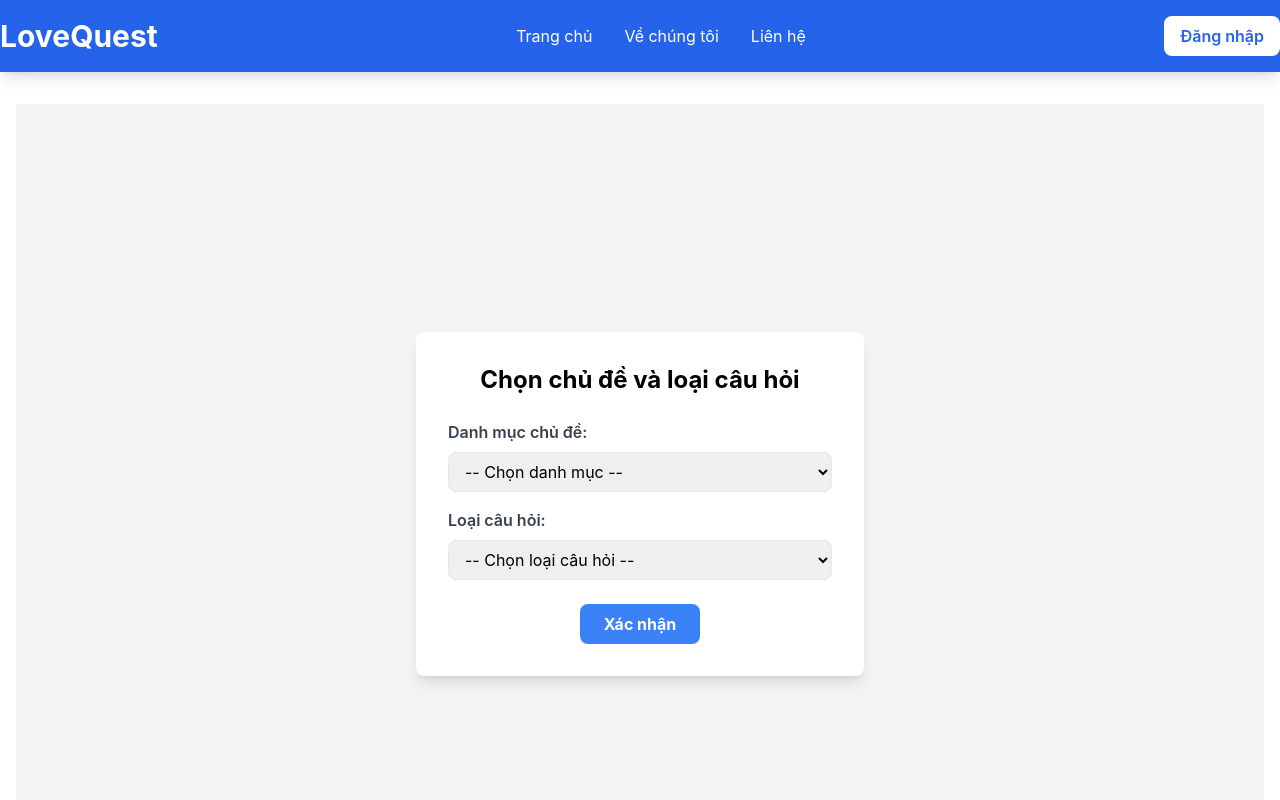
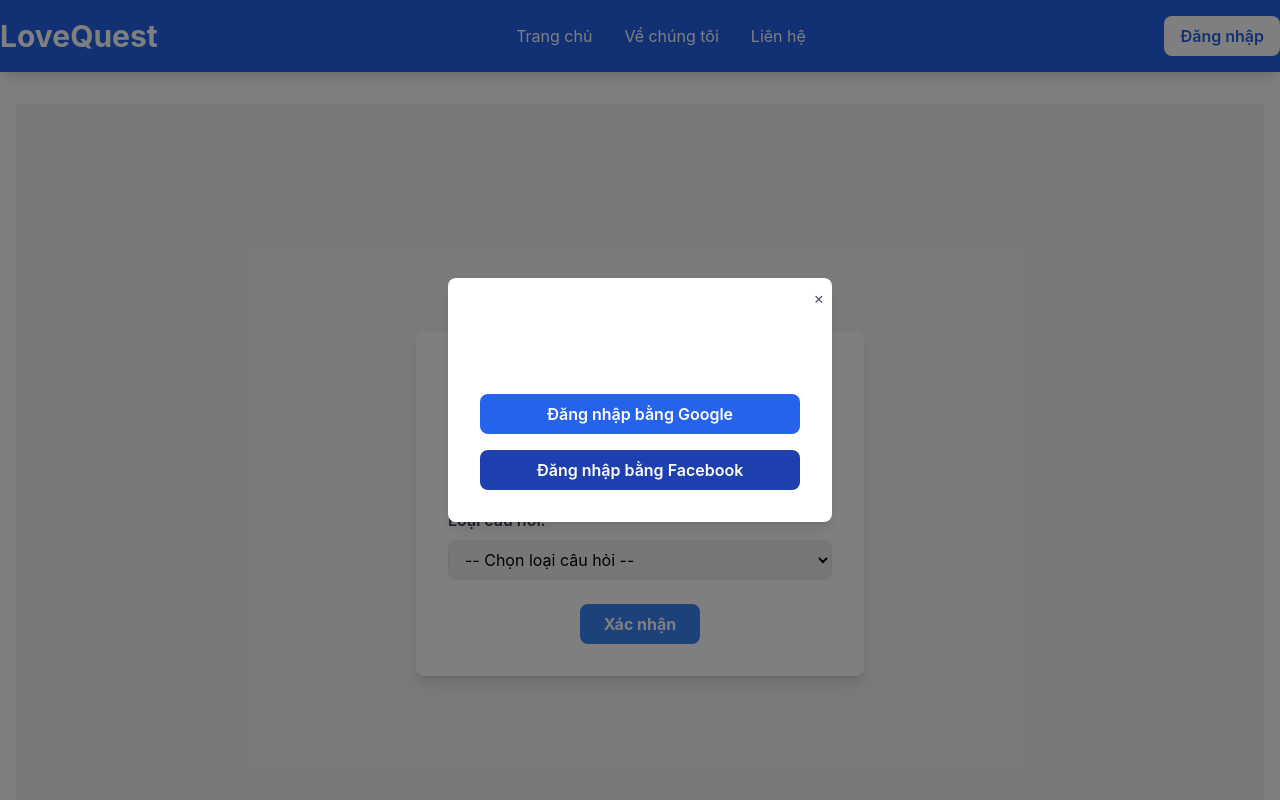
Before and after one commit to CrisJason7/LoveQuest, a React (Create React App) app: page /category in a window 1280 px wide. Both pictures are taken after a click on the button "Đăng nhập". Shown: the top 800 px of the page. Built offline with nearby package versions, Linux system fonts and the light colour scheme.

Commit message:
Google login package and LoginModal

```diff
--- a/package.json
+++ b/package.json
@@ -3,6 +3,7 @@
   "version": "0.1.0",
   "private": true,
   "dependencies": {
+    "@react-oauth/google": "^0.12.1",
     "@testing-library/jest-dom": "^5.17.0",
     "@testing-library/react": "^13.4.0",
     "@testing-library/user-event": "^13.5.0",
--- a/src/components/Header/Header.tsx
+++ b/src/components/Header/Header.tsx
@@ -1,13 +1,29 @@
-import React from "react";
+import React, { useState } from "react";
+import { useGoogleLogin } from "@react-oauth/google";
+import LoginModal from "../Modal/LoginModal";
 
 const Header: React.FC = () => {
+  const [isModalOpen, setModalOpen] = useState(false);
+
+  const loginWithGoogle = useGoogleLogin({
+    onSuccess: codeResponse =>
+      console.log("Google login success", codeResponse),
+    flow: "auth-code"
+  });
+
+  const loginWithFacebook = () => {
+    console.log("Facebook login success");
+  };
+
+  const toggleModal = () => {
+    setModalOpen(!isModalOpen);
+  };
+
   return (
     <header className="bg-blue-600 text-white shadow-lg py-4">
       <div className="container mx-auto flex justify-between items-center">
-        {/* Logo hoặc tiêu đề */}
         <h1 className="text-3xl font-bold">LoveQuest</h1>
 
-        {/* Menu điều hướng */}
         <nav>
           <ul className="flex space-x-8">
             <li>
@@ -28,13 +44,23 @@
           </ul>
         </nav>
 
-        {/* Button Đăng nhập */}
         <div>
-          <button className="bg-white text-blue-600 font-semibold py-2 px-4 rounded-lg hover:bg-gray-100 transition-all duration-300">
+          <button
+            className="bg-white text-blue-600 font-semibold py-2 px-4 rounded-lg hover:bg-gray-100 transition-all duration-300"
+            onClick={toggleModal}
+          >
             Đăng nhập
           </button>
         </div>
       </div>
+
+      {/* Modal */}
+      <LoginModal
+        isOpen={isModalOpen}
+        onClose={toggleModal}
+        onGoogleLogin={loginWithGoogle}
+        onFacebookLogin={loginWithFacebook}
+      />
     </header>
   );
 };
--- /dev/null
+++ b/src/components/Modal/LoginModal.tsx
@@ -0,0 +1,46 @@
+import React from "react";
+
+interface LoginModalProps {
+  isOpen: boolean;
+  onClose: () => void;
+  onGoogleLogin: () => void;
+  onFacebookLogin: () => void;
+}
+
+const LoginModal: React.FC<LoginModalProps> = ({
+  isOpen,
+  onClose,
+  onGoogleLogin,
+  onFacebookLogin
+}) => {
+  if (!isOpen) return null;
+
+  return (
+    <div className="fixed inset-0 bg-black bg-opacity-50 flex justify-center items-center z-50">
+      <div className="bg-white p-8 rounded-lg shadow-lg w-96 relative">
+        <h2 className="text-xl font-bold mb-4">Đăng nhập</h2>
+        <p className="mb-4">Chọn phương thức đăng nhập:</p>
+        <button
+          className="bg-blue-600 text-white font-semibold py-2 px-4 mb-4 rounded-lg hover:bg-blue-700 transition-all duration-300 w-full"
+          onClick={onGoogleLogin}
+        >
+          Đăng nhập bằng Google
+        </button>
+        <button
+          className="bg-blue-800 text-white font-semibold py-2 px-4 rounded-lg hover:bg-blue-900 transition-all duration-300 w-full"
+          onClick={onFacebookLogin}
+        >
+          Đăng nhập bằng Facebook
+        </button>
+        <button
+          className="absolute top-2 right-2 text-gray-600 hover:text-gray-800"
+          onClick={onClose}
+        >
+          ×
+        </button>
+      </div>
+    </div>
+  );
+};
+
+export default LoginModal;
--- a/src/index.tsx
+++ b/src/index.tsx
@@ -1,16 +1,19 @@
-import React from 'react';
-import ReactDOM from 'react-dom/client';
-import './index.css';
-import App from './App';
-import reportWebVitals from './reportWebVitals';
+import React from "react";
+import ReactDOM from "react-dom/client";
+import "./index.css";
+import App from "./App";
+import reportWebVitals from "./reportWebVitals";
+import { GoogleOAuthProvider } from "@react-oauth/google";
 
 const root = ReactDOM.createRoot(
-  document.getElementById('root') as HTMLElement
+  document.getElementById("root") as HTMLElement
 );
 root.render(
-  <React.StrictMode>
-    <App />
-  </React.StrictMode>
+  <GoogleOAuthProvider clientId="348960665538-nstv92rpf448jbmgvfo211snd7bg0l4a.apps.googleusercontent.com">
+    <React.StrictMode>
+      <App />
+    </React.StrictMode>
+  </GoogleOAuthProvider>
 );
 
 // If you want to start measuring performance in your app, pass a function
```
Also changed, not shown: 1 other file (tests, documents, lock files or other folders).
